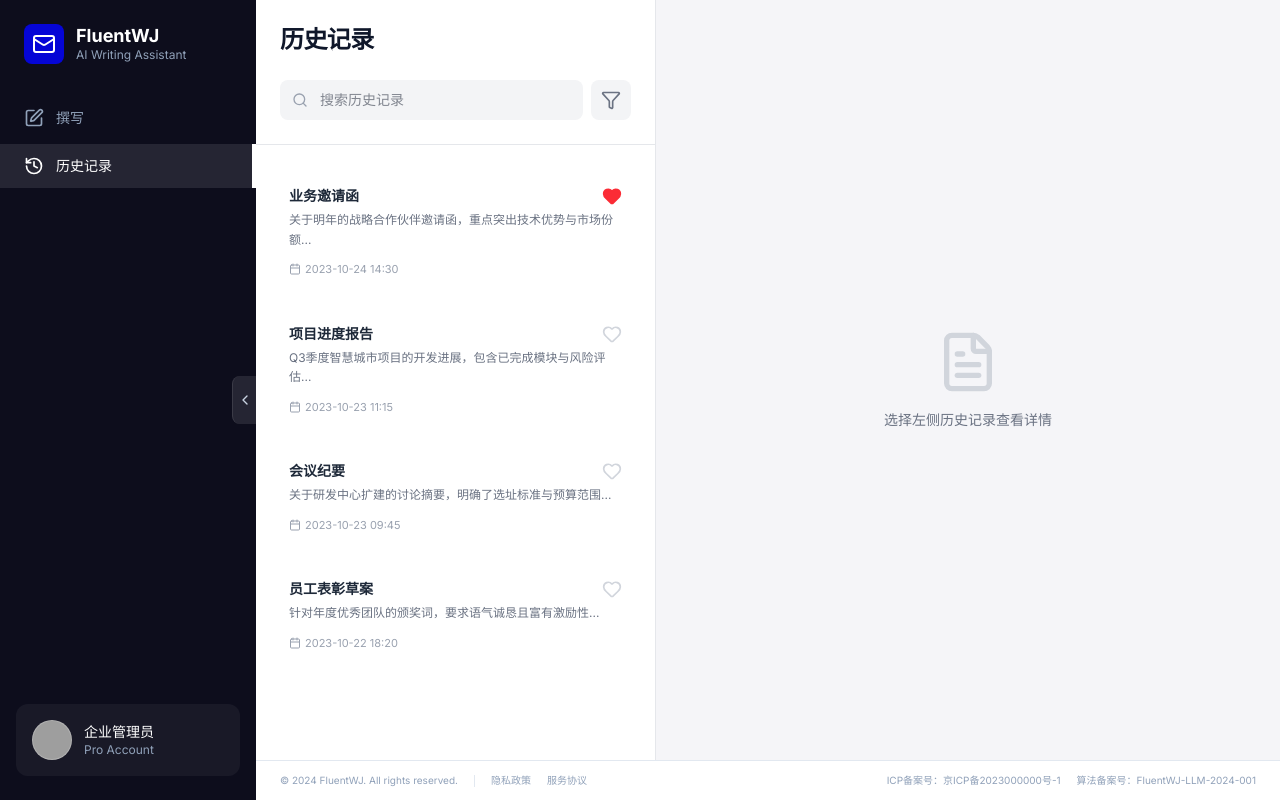
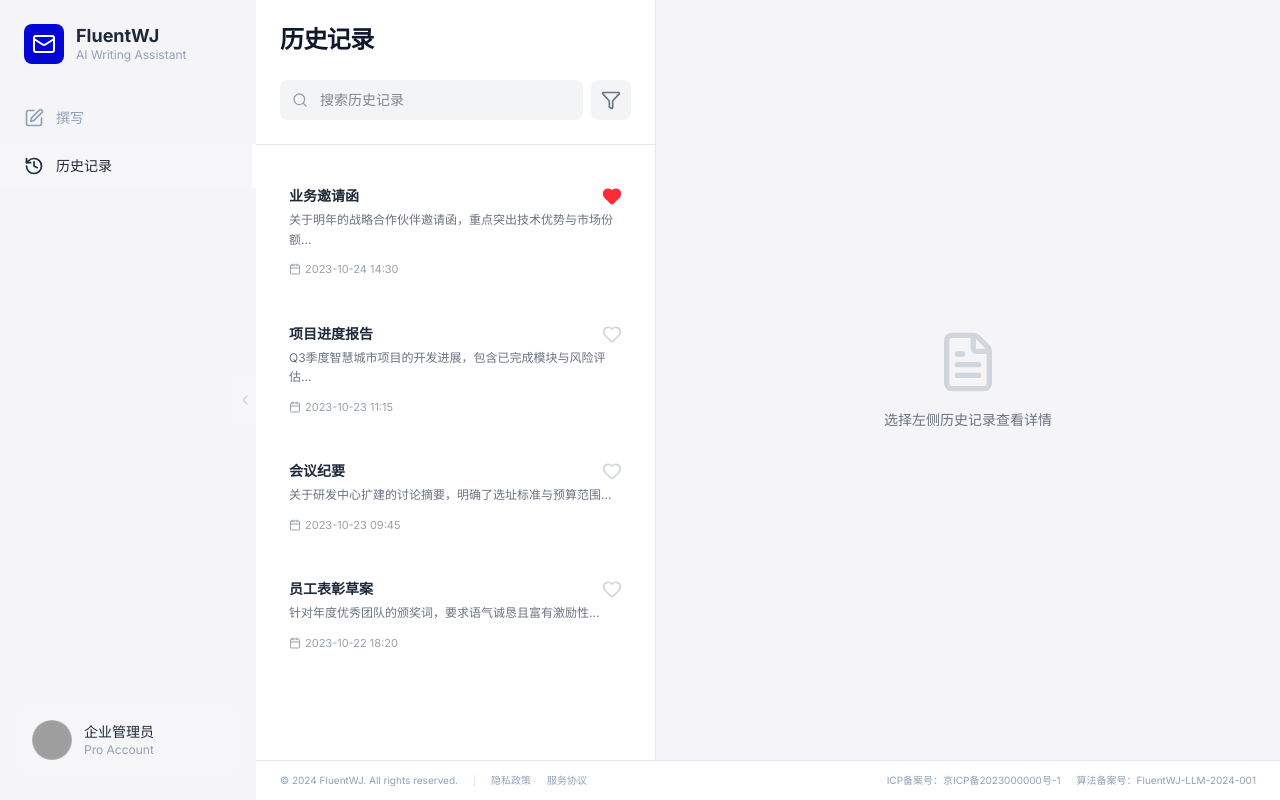
Before and after one commit to Jimmycai-curry/Mail-gen, a Next.js app: page /dashboard/history in a window 1280 px wide. Built offline with nearby package versions, Linux system fonts and the light colour scheme; grey boxes are pictures that could not be loaded.

Commit message:
历史记录页面微调

```diff
--- a/components/history/HistoryList.tsx
+++ b/components/history/HistoryList.tsx
@@ -35,7 +35,7 @@ export function HistoryList({ histories, selectedId, onSelectHistory }: HistoryL
         {/* 卡片顶部：标题和收藏图标 */}
         <div className="flex justify-between items-start mb-1">
           <h3 className={`font-semibold text-sm ${
-            isSelected ? "text-blue-400" : "text-gray-800 dark:text-gray-100 group-hover:text-primary"
+            isSelected ? "text-blue-600" : "text-gray-800 dark:text-gray-100 group-hover:text-primary"
           }`}>
             {history.title}
           </h3>
--- a/components/ui/Sidebar.tsx
+++ b/components/ui/Sidebar.tsx
@@ -29,7 +29,7 @@ export function Sidebar({ activeNav = 'writing' }: SidebarProps) {
       // 动态设置宽度：展开时 256px (w-64)，收缩时 80px (w-20)
       // transition-all 添加平滑过渡动画
       // relative 为了让绝对定位的按钮相对于侧边栏定位
-      className={`sidebar ${isCollapsed ? 'w-20' : 'w-64'} bg-[#0d0d1c] text-white flex flex-col justify-between py-6 transition-all duration-300 relative`}
+      className={`sidebar ${isCollapsed ? 'w-20' : 'w-64'} bg-background-light dark:bg-[#0d0d1c] text-gray-800 dark:text-white flex flex-col justify-between py-6 transition-all duration-300 relative`}
     >
       {/* Logo 区域 */}
       <div className="flex flex-col gap-8">
@@ -58,8 +58,8 @@ export function Sidebar({ activeNav = 'writing' }: SidebarProps) {
               isCollapsed ? 'justify-center px-0 py-3' : 'px-6 py-3 gap-3'
             } ${
               activeNav === 'writing'
-                ? 'bg-white/10 border-white text-white'
-                : 'text-slate-400 hover:text-white hover:bg-white/5 border-transparent'
+                ? 'bg-white/10 border-white text-gray-800 dark:text-white'
+                : 'text-slate-400 dark:text-gray-400 hover:text-gray-800 dark:hover:text-white hover:bg-white/5 border-transparent'
             }`}
           >
             <PenSquare size={20} />
@@ -75,8 +75,8 @@ export function Sidebar({ activeNav = 'writing' }: SidebarProps) {
               isCollapsed ? 'justify-center px-0 py-3' : 'px-6 py-3 gap-3'
             } ${
               activeNav === 'history'
-                ? 'bg-white/10 border-white text-white'
-                : 'text-slate-400 hover:text-white hover:bg-white/5 border-transparent'
+                ? 'bg-white/10 border-white text-gray-800 dark:text-white'
+                : 'text-slate-400 dark:text-gray-400 hover:text-gray-800 dark:hover:text-white hover:bg-white/5 border-transparent'
             }`}
           >
             <History size={20} />
@@ -114,11 +114,11 @@ export function Sidebar({ activeNav = 'writing' }: SidebarProps) {
         className={`
           absolute right-0 top-1/2 -translate-y-1/2
           w-6 h-12 rounded-l-lg
-          bg-white/10 hover:bg-white/20
+          bg-white/10 dark:bg-white/5 hover:bg-white/20 dark:hover:bg-white/10
           flex items-center justify-center
           transition-all duration-300
-          text-slate-300 hover:text-white
-          border-l border-white/10
+          text-slate-300 dark:text-gray-400 hover:text-white
+          border-l border-white/10 dark:border-white/20
           group
         `}
         title={isCollapsed ? '展开侧边栏' : '收缩侧边栏'} // 鼠标悬停时的提示文字
```
